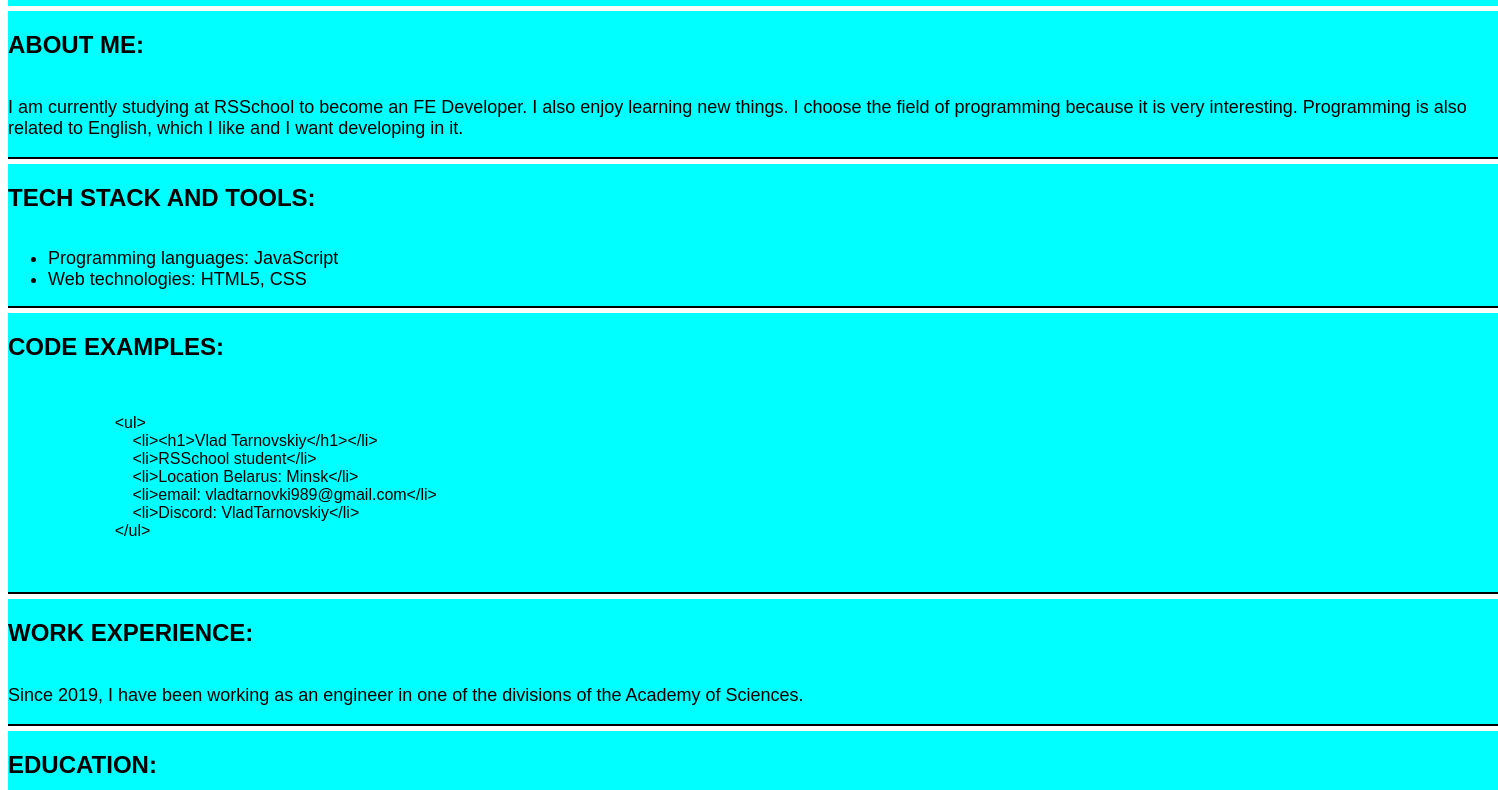
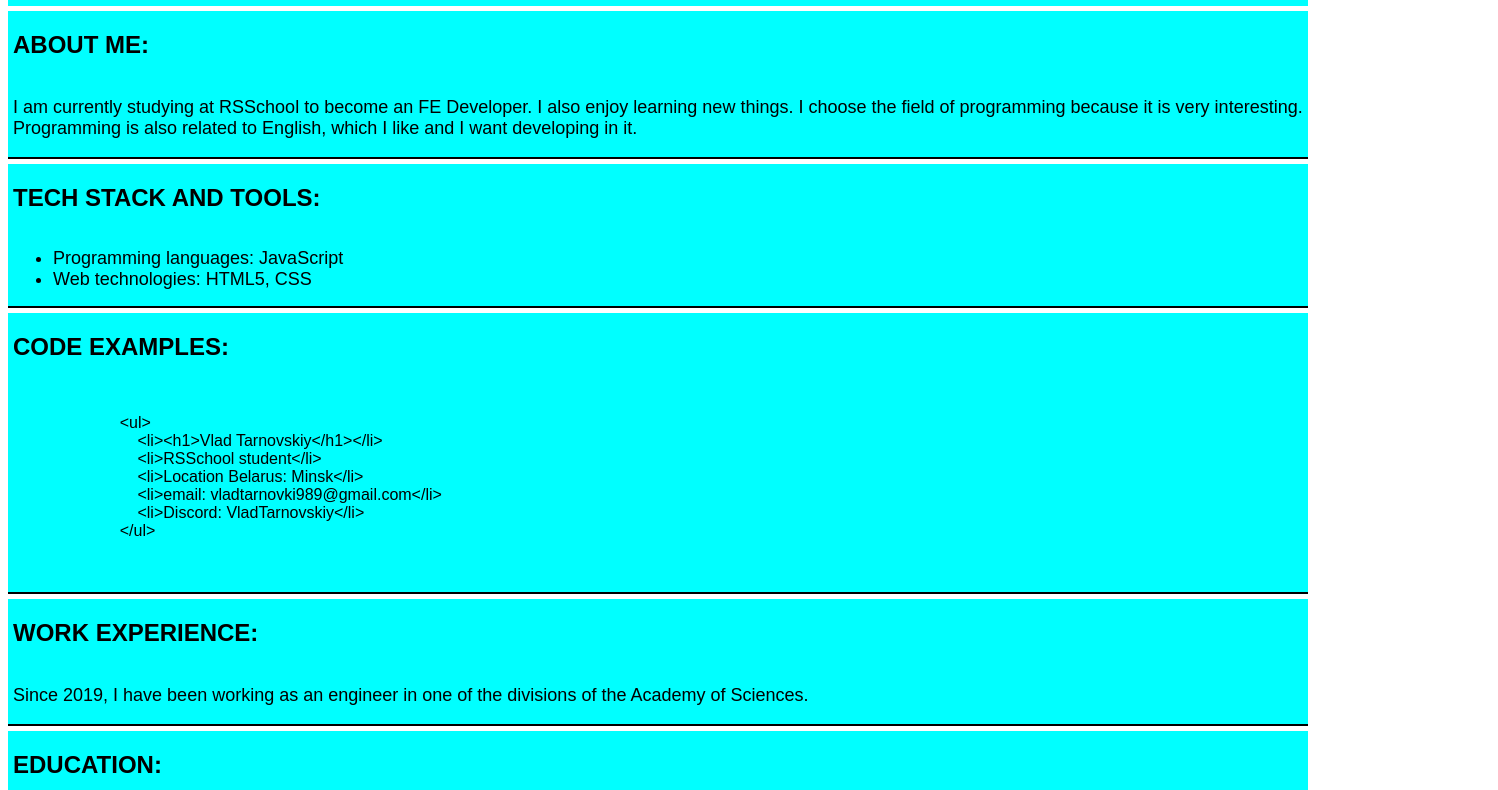
Before and after one commit to VladTarnovskiy/rsschool-cv-attemp-one, a plain HTML site: page index.html in a window 1280 px wide. Shown: the part 386-1176 px from the top of the page, 1498 px wide, since content can reach past the window. Drawn offline with Linux system fonts and the light colour scheme.

Commit message:
add change

```diff
--- a/style.css
+++ b/style.css
@@ -30,6 +30,7 @@ div.lineborder {
     border-bottom: 2px solid black;
     background-color: aqua;
     margin: 5px 0px 5px 0px;
+    padding: 0px 5px 0px 5px;
 }
 a {
     text-decoration: none;
@@ -69,6 +70,6 @@ header div {
     margin: 5px 0px 0px 5px;
 }
 div#full  {
-    width: 1490px;
+    width: 1300px;
     margin: auto;
 }
```
